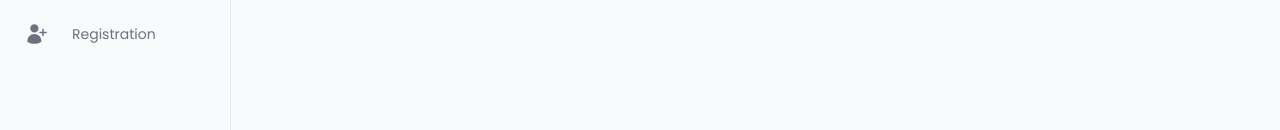
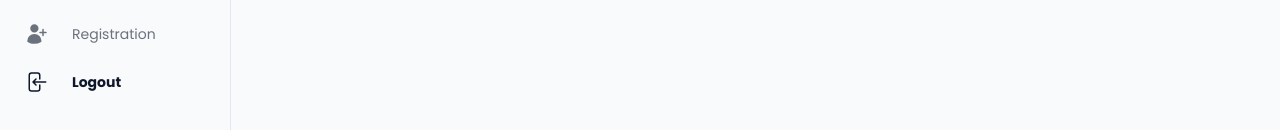
Before and after one commit to jazztinecruz/victoria-reyes, a Next.js app: page /dashboard/reports in a window 1280 px wide. Shown: the part 530-660 px from the top of the page. Built offline with nearby package versions, Linux system fonts and the light colour scheme.

Commit message:
Add logout

```diff
--- a/app/(administrator)/layout.tsx
+++ b/app/(administrator)/layout.tsx
@@ -7,7 +7,8 @@ import {
   UserPlusIcon,
   PresentationChartLineIcon,
   CheckCircleIcon,
-  BellIcon
+  BellIcon,
+  ArrowLeftOnRectangleIcon
 } from "@heroicons/react/24/solid";
 import Links from "./links";
 import Burger from "./burger";
@@ -48,6 +49,11 @@ const DashboardLayout = ({ children }: { children: React.ReactNode }) => {
         name: "Registration",
         href: "/dashboard/registration",
         Icon: UserPlusIcon,
+      },
+      {
+        name: "Logout",
+        href: "/",
+        Icon: ArrowLeftOnRectangleIcon,
       }
     ],
   };
```
